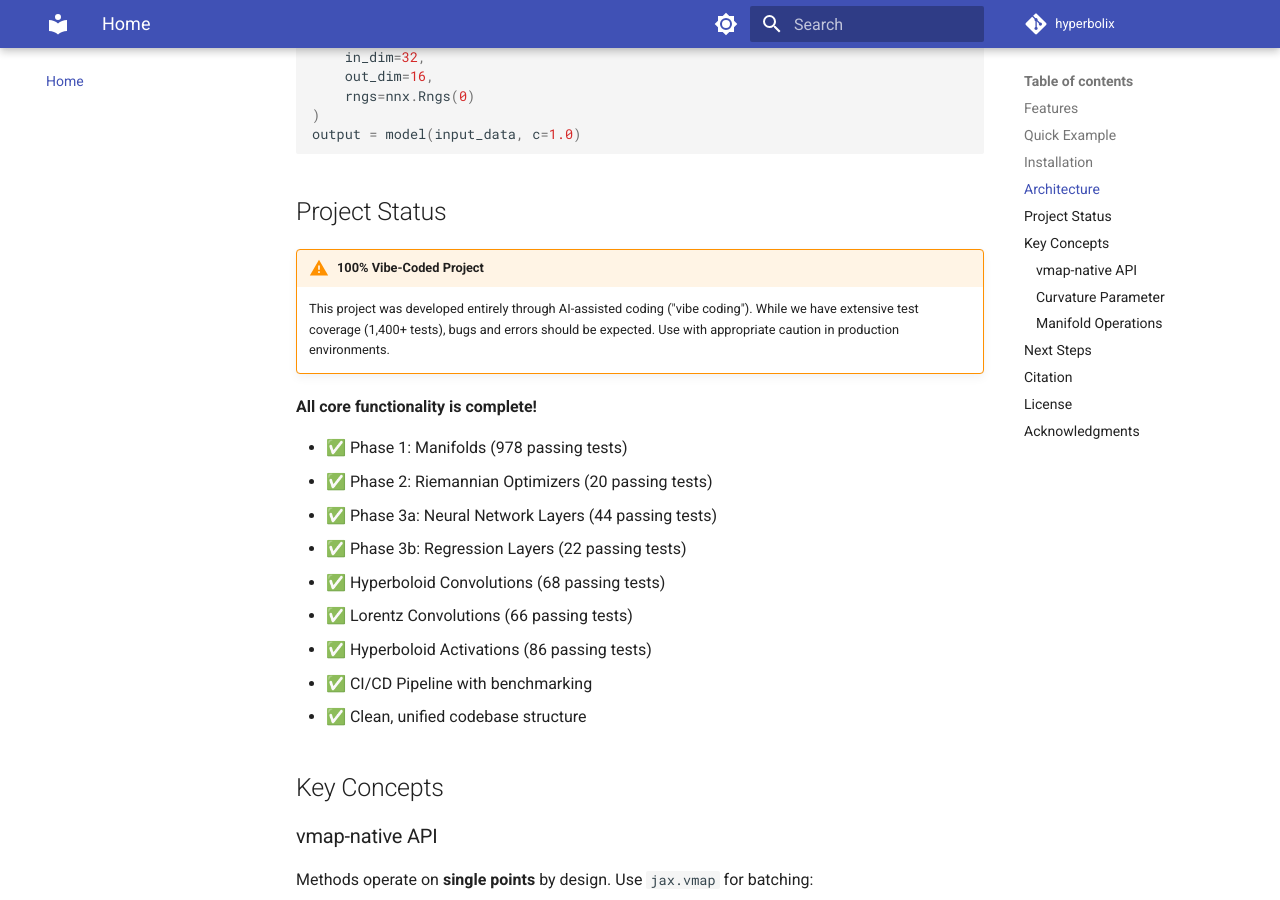
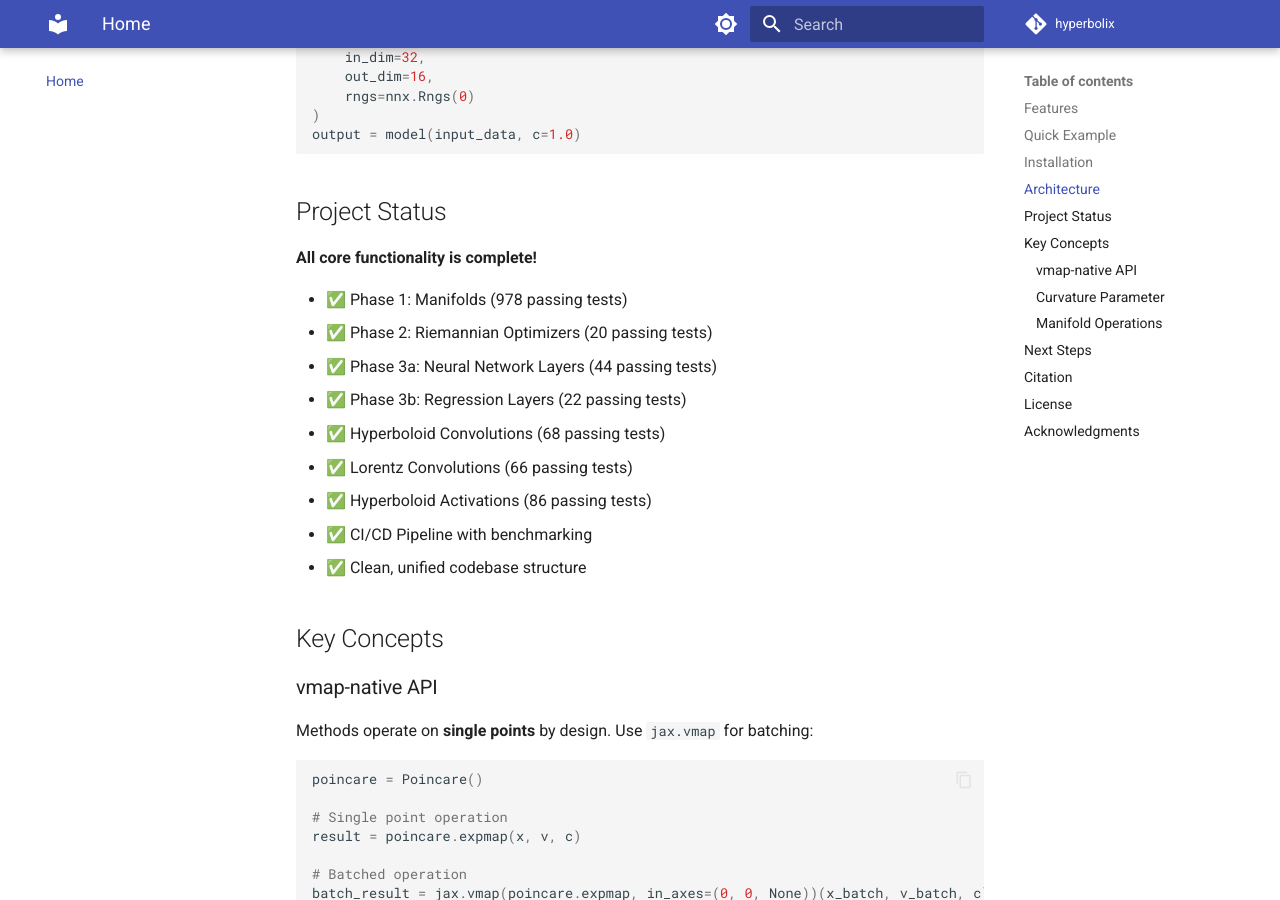
Before and after one commit to timoklein/hyperbolix, an MkDocs documentation site: the page built from docs/index.md, in a window 1280 px wide and 900 px high, scrolled down 1920 px. Built offline with MkDocs 1.6.1 and Material for MkDocs 9.7.7, drawn with Linux system fonts in a browser that asks for light colours; comment, search, counter and statistics services are not loaded; the version menu is left out.

````diff
--- a/docs/index.md
+++ b/docs/index.md
@@ -83,9 +83,6 @@ output = model(input_data, c=1.0)
 ```
 
 ## Project Status
-
-!!! warning "100% Vibe-Coded Project"
-    This project was developed entirely through AI-assisted coding ("vibe coding"). While we have extensive test coverage (1,400+ tests), bugs and errors should be expected. Use with appropriate caution in production environments.
 
 **All core functionality is complete!**
 
````
Also changed, not shown: README.md (+0 -3 lines).
